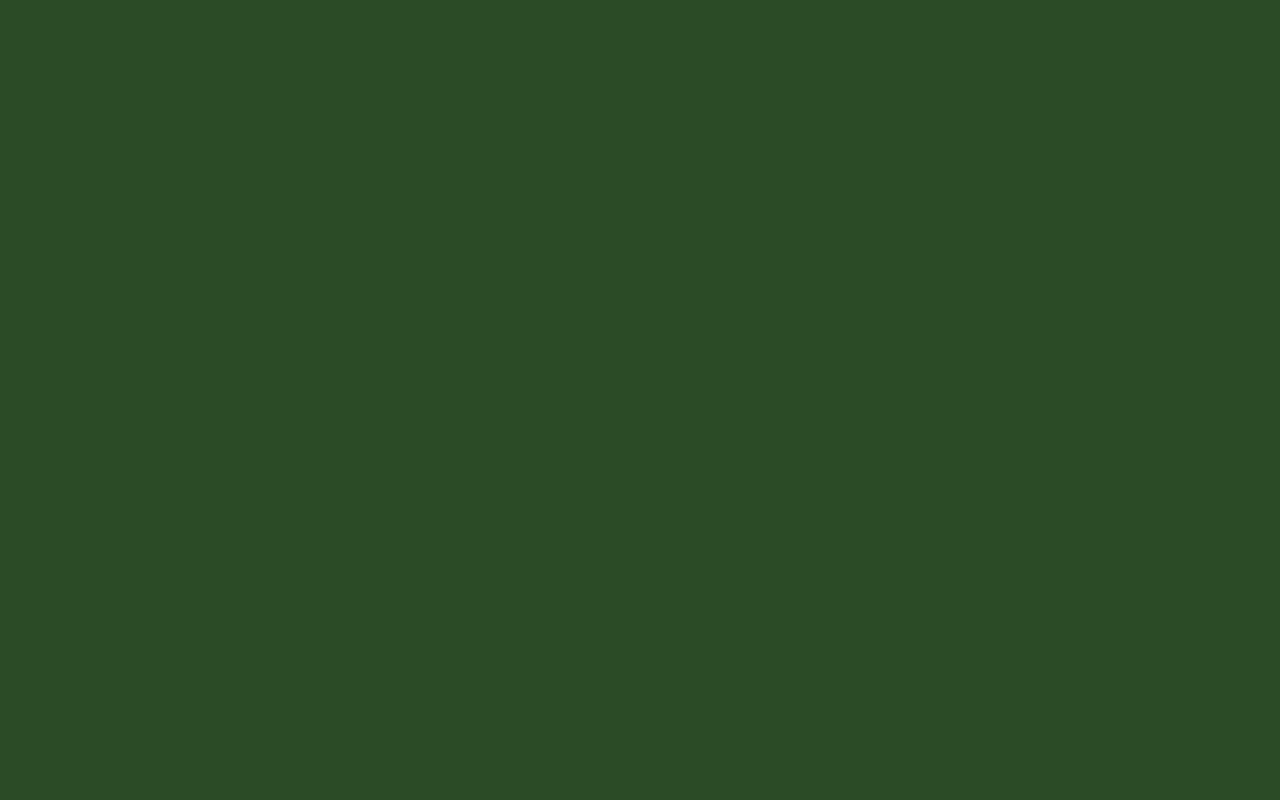
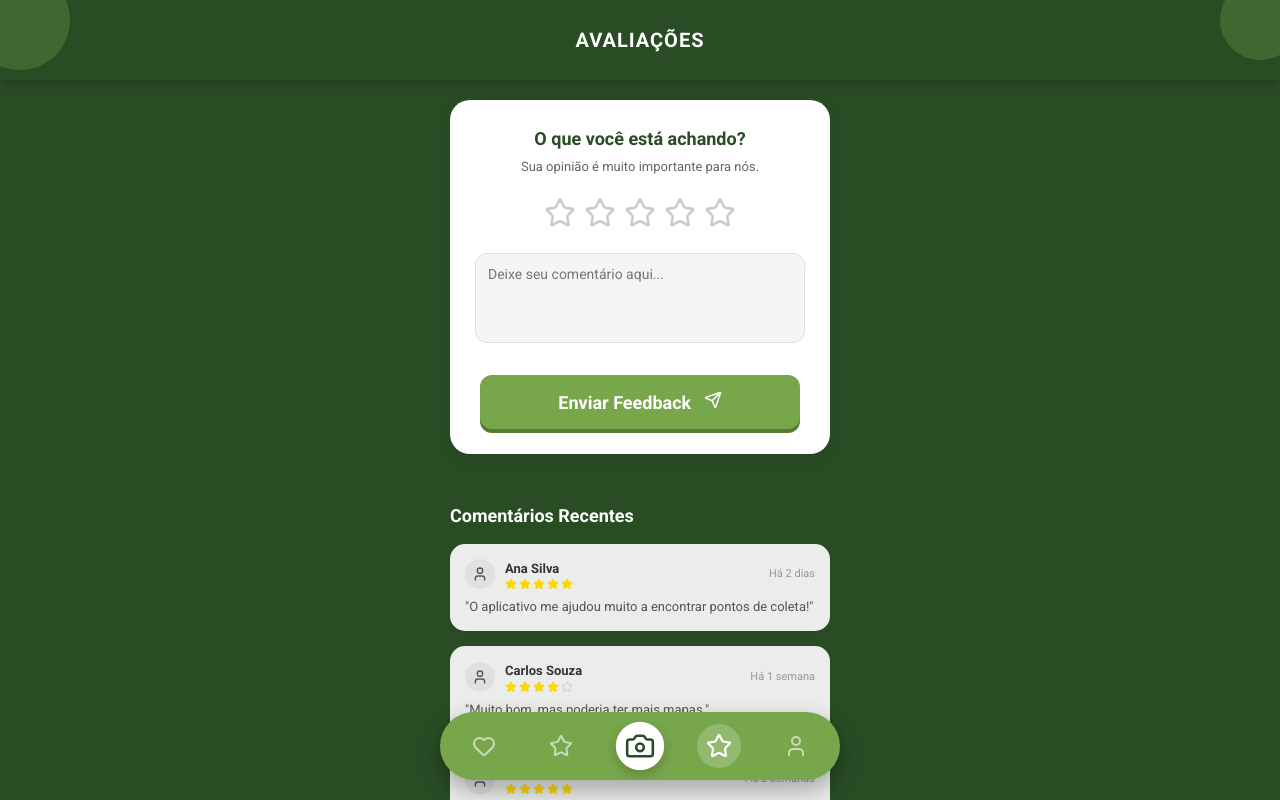
Before and after one commit to iamvitoria/TCC, a React (Vite) app in the folder ecomonitor/: page /avaliacao in a window 1280 px wide. Before the commit this address had no page. Built offline with nearby package versions, Linux system fonts and the light colour scheme.

Commit message:
feat: add evaluation page

```diff
--- a/ecomonitor/src/App.css
+++ b/ecomonitor/src/App.css
@@ -476,3 +476,136 @@ html, body, #root {
 .achievement-card.locked .badge-icon {
   background-color: #ccc;
 }
+
+/* --- ESTILOS DA TELA DE AVALIAÇÃO --- */
+
+/* Card Principal (Formulário) */
+.evaluation-card {
+  background-color: white;
+  width: 100%;
+  max-width: 380px;
+  padding: 25px;
+  border-radius: 20px;
+  box-shadow: 0 4px 15px rgba(0,0,0,0.1);
+  margin-bottom: 30px;
+  text-align: center;
+  box-sizing: border-box;
+}
+
+.eval-title {
+  color: #294C25;
+  margin: 0 0 5px 0;
+  font-size: 18px;
+}
+
+.eval-subtitle {
+  color: #666;
+  font-size: 13px;
+  margin: 0 0 20px 0;
+}
+
+/* Estrelas Interativas */
+.star-rating {
+  display: flex;
+  justify-content: center;
+  gap: 8px;
+  margin-bottom: 20px;
+}
+
+.star-btn {
+  background: none;
+  border: none;
+  cursor: pointer;
+  padding: 0;
+  transition: transform 0.2s;
+}
+
+.star-btn:hover {
+  transform: scale(1.2);
+}
+
+/* Campo de Texto */
+.eval-textarea {
+  width: 100%;
+  background-color: #f5f5f5;
+  border: 1px solid #e0e0e0;
+  border-radius: 12px;
+  padding: 12px;
+  font-family: 'Roboto', sans-serif;
+  font-size: 14px;
+  color: #333;
+  resize: none; /* Impede o usuário de esticar a caixa */
+  margin-bottom: 15px;
+  box-sizing: border-box;
+}
+
+.eval-textarea:focus {
+  outline: none;
+  border-color: #78A64B;
+  background-color: white;
+}
+
+/* Lista de Comentários */
+.reviews-list {
+  width: 100%;
+  max-width: 380px;
+  display: flex;
+  flex-direction: column;
+  gap: 15px;
+}
+
+.review-item {
+  background-color: rgba(255,255,255,0.9);
+  padding: 15px;
+  border-radius: 15px;
+  box-shadow: 0 2px 5px rgba(0,0,0,0.05);
+}
+
+.review-header {
+  display: flex;
+  align-items: center;
+  margin-bottom: 8px;
+}
+
+.user-avatar-small {
+  width: 30px;
+  height: 30px;
+  background-color: #e0e0e0;
+  border-radius: 50%;
+  display: flex;
+  align-items: center;
+  justify-content: center;
+  margin-right: 10px;
+}
+
+.user-info {
+  flex: 1;
+  display: flex;
+  flex-direction: column;
+  align-items: flex-start;
+}
+
+.user-name-review {
+  font-size: 13px;
+  font-weight: bold;
+  color: #333;
+}
+
+.user-stars {
+  display: flex;
+  gap: 2px;
+}
+
+.review-date {
+  font-size: 11px;
+  color: #999;
+}
+
+.review-text {
+  font-size: 13px;
+  color: #555;
+  margin: 0;
+  line-height: 1.4;
+  text-align: left;
+  font-style: italic;
+}
--- a/ecomonitor/src/App.jsx
+++ b/ecomonitor/src/App.jsx
@@ -6,6 +6,7 @@ import Home from "./pages/Home";
 import Profile from "./pages/Profile";
 import Contributions from "./pages/Contributions";
 import Achievements from "./pages/Achievements";
+import Evaluation from "./pages/Evaluation";
 import "./App.css";
 
 function App() {
@@ -19,6 +20,7 @@ function App() {
         <Route path="/perfil" element={<Profile />} />
         <Route path="/contribuicoes" element={<Contributions />} />
         <Route path="/conquistas" element={<Achievements />} />
+        <Route path="/avaliacao" element={<Evaluation />} />
       </Routes>
     </BrowserRouter>
   );
--- a/ecomonitor/src/components/Navbar/Navbar.jsx
+++ b/ecomonitor/src/components/Navbar/Navbar.jsx
@@ -19,7 +19,6 @@ const Navbar = () => {
     <div className="navbar-container">
       <nav className="navbar-content">
 
-        {/* 1. CORAÇÃO -> CONTRIBUIÇÕES */}
         <button
           className={`nav-btn ${isActive("/contribuicoes") ? "active" : ""}`}
           onClick={() => navigate("/contribuicoes")}
@@ -27,7 +26,6 @@ const Navbar = () => {
           <Heart size={24} />
         </button>
 
-        {/* 2. ESTRELA */}
         <button
           className={`nav-btn ${isActive("/conquistas") ? "active" : ""}`}
           onClick={() => navigate("/conquistas")}
@@ -35,24 +33,20 @@ const Navbar = () => {
           <Star size={24} />
         </button>
 
-        {/* 3. CÂMERA (AGORA É A HOME) */}
         <button
-          // Adiciona classe extra se estiver na Home para destacar
           className={`nav-btn camera-btn ${isActive("/home") ? "camera-active" : ""}`}
           onClick={() => navigate("/home")}
         >
           <Camera size={28} />
         </button>
 
-        {/* 4. LIKE */}
         <button
-          className={`nav-btn ${isActive("/curtidas") ? "active" : ""}`}
-          onClick={() => navigate("/curtidas")}
+          className={`nav-btn ${isActive("/avaliacao") ? "active" : ""}`}
+          onClick={() => navigate("/avaliacao")}
         >
-          <ThumbsUp size={24} />
+          <Star size={24} />
         </button>
 
-        {/* 5. PERFIL */}
         <button
           className={`nav-btn ${isActive("/perfil") ? "active" : ""}`}
           onClick={() => navigate("/perfil")}
--- /dev/null
+++ b/ecomonitor/src/pages/Evaluation.jsx
@@ -0,0 +1,110 @@
+import React, { useState } from "react";
+import { Header } from "../components/Header/Header";
+import Navbar from "../components/Navbar/Navbar";
+import { Star, Send, User } from "lucide-react";
+
+const Evaluation = () => {
+  const [rating, setRating] = useState(0); // Estado para guardar a nota (0 a 5)
+  const [hover, setHover] = useState(0);   // Efeito visual ao passar o mouse
+
+  // Mock de avaliações anteriores
+  const reviews = [
+    { id: 1, name: "Ana Silva", stars: 5, text: "O aplicativo me ajudou muito a encontrar pontos de coleta!", date: "Há 2 dias" },
+    { id: 2, name: "Carlos Souza", stars: 4, text: "Muito bom, mas poderia ter mais mapas.", date: "Há 1 semana" },
+    { id: 3, name: "Mariana Lima", stars: 5, text: "Adorei as conquistas! Incentiva muito.", date: "Há 2 semanas" },
+  ];
+
+  const handleSubmit = () => {
+    if (rating === 0) {
+      alert("Por favor, selecione uma nota de 1 a 5 estrelas.");
+      return;
+    }
+    alert(`Obrigado pela avaliação de ${rating} estrelas!`);
+    setRating(0); // Reseta
+  };
+
+  return (
+    <div className="screen-layout">
+
+      {/* 1. TOPO */}
+      <Header title="Avaliações" />
+
+      {/* 2. CONTEÚDO */}
+      <div className="content-scrollable">
+
+        {/* CARD DE AVALIAR */}
+        <div className="evaluation-card">
+          <h3 className="eval-title">O que você está achando?</h3>
+          <p className="eval-subtitle">Sua opinião é muito importante para nós.</p>
+
+          {/* Estrelas Interativas */}
+          <div className="star-rating">
+            {[...Array(5)].map((_, index) => {
+              const starValue = index + 1;
+              return (
+                <button
+                  key={index}
+                  type="button"
+                  className="star-btn"
+                  onClick={() => setRating(starValue)}
+                  onMouseEnter={() => setHover(starValue)}
+                  onMouseLeave={() => setHover(rating)}
+                >
+                  <Star
+                    size={32}
+                    fill={starValue <= (hover || rating) ? "#FFD700" : "none"}
+                    color={starValue <= (hover || rating) ? "#FFD700" : "#ccc"}
+                  />
+                </button>
+              );
+            })}
+          </div>
+
+          {/* Campo de Texto */}
+          <textarea
+            className="eval-textarea"
+            placeholder="Deixe seu comentário aqui..."
+            rows="4"
+          ></textarea>
+
+          {/* Botão Enviar */}
+          <button className="btn-primary" onClick={handleSubmit}>
+            Enviar Feedback <Send size={18} style={{marginLeft: 8}} />
+          </button>
+        </div>
+
+        {/* LISTA DE AVALIAÇÕES RECENTES */}
+        <h3 className="section-title">Comentários Recentes</h3>
+
+        <div className="reviews-list">
+          {reviews.map((review) => (
+            <div key={review.id} className="review-item">
+              <div className="review-header">
+                <div className="user-avatar-small">
+                  <User size={16} color="#555" />
+                </div>
+                <div className="user-info">
+                  <span className="user-name-review">{review.name}</span>
+                  <div className="user-stars">
+                    {[...Array(5)].map((_, i) => (
+                      <Star key={i} size={12} fill={i < review.stars ? "#FFD700" : "none"} color={i < review.stars ? "#FFD700" : "#ccc"} />
+                    ))}
+                  </div>
+                </div>
+                <span className="review-date">{review.date}</span>
+              </div>
+              <p className="review-text">"{review.text}"</p>
+            </div>
+          ))}
+        </div>
+
+      </div>
+
+      {/* 3. NAVBAR */}
+      <Navbar />
+
+    </div>
+  );
+};
+
+export default Evaluation;
```
